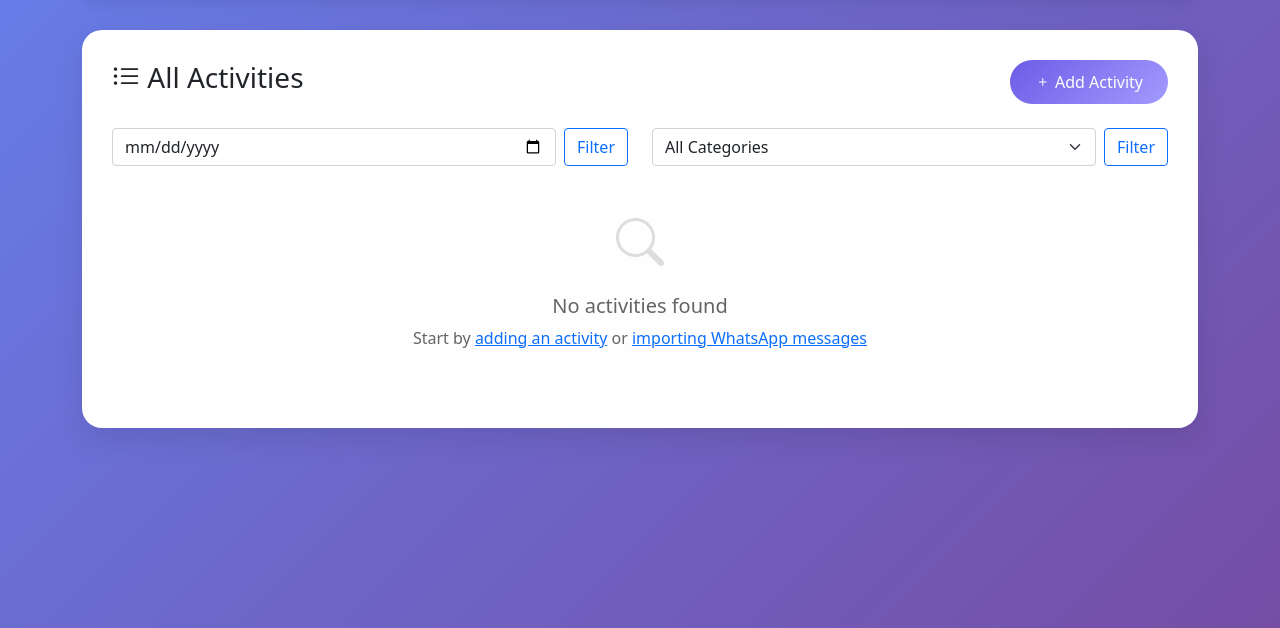
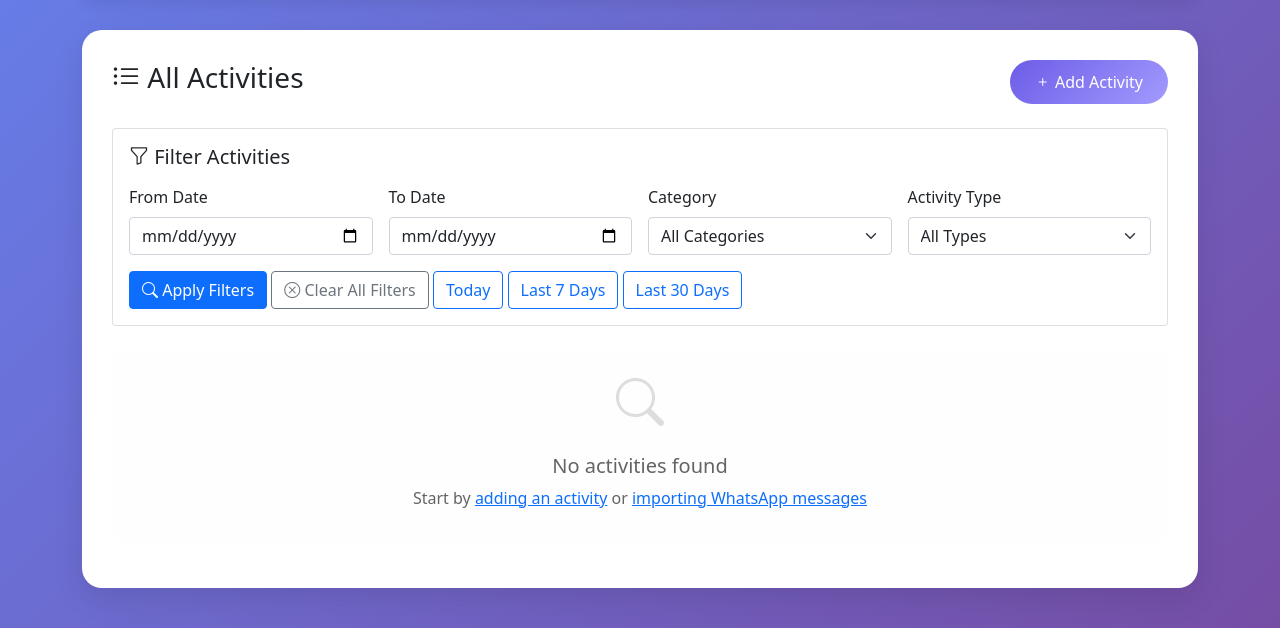
Before and after one commit to lovecurrency/baby-journal-app, a Flask app: page /activities in a window 1280 px wide. Shown: the part 84-712 px from the top of the page. Run offline with Flask 3, Linux system fonts and the light colour scheme.

Commit message:
Add enhanced filtering to activities page
- Add date range filtering (from/to dates)
- Add activity type filter dropdown
- Enable combined filters (all filters work together)
- Add quick date range buttons (Today, Last 7 Days, Last 30 Days)
- Show active filters indicator
- Improve filter UI with card layout

```diff
--- a/main_db.py
+++ b/main_db.py
@@ -261,19 +261,36 @@ def quick_add():
 
 @app.route('/activities')
 def activities():
-    """View all activities with filtering."""
+    """View all activities with combined filtering."""
     # Get filter parameters
-    date_filter = request.args.get('date')
+    date_from = request.args.get('date_from')
+    date_to = request.args.get('date_to')
     category_filter = request.args.get('category')
+    activity_type_filter = request.args.get('activity_type')
 
-    # Get activities based on filters
-    if date_filter:
-        filter_date = datetime.strptime(date_filter, '%Y-%m-%d')
-        filtered_activities = journal.get_activities_by_date(filter_date)
-    elif category_filter:
-        filtered_activities = journal.get_activities_by_category(ActivityCategory(category_filter))
-    else:
-        filtered_activities = journal.get_recent_activities(limit=100)  # Get recent 100 instead of all
+    # Start with all recent activities
+    filtered_activities = journal.get_recent_activities(limit=500)
+
+    # Apply date range filter
+    if date_from:
+        from_date = datetime.strptime(date_from, '%Y-%m-%d')
+        filtered_activities = [a for a in filtered_activities
+                             if a.timestamp >= from_date.replace(hour=0, minute=0, second=0)]
+
+    if date_to:
+        to_date = datetime.strptime(date_to, '%Y-%m-%d')
+        filtered_activities = [a for a in filtered_activities
+                             if a.timestamp <= to_date.replace(hour=23, minute=59, second=59)]
+
+    # Apply category filter
+    if category_filter:
+        filtered_activities = [a for a in filtered_activities
+                             if a.category.value == category_filter]
+
+    # Apply activity type filter
+    if activity_type_filter:
+        filtered_activities = [a for a in filtered_activities
+                             if a.activity_type.value == activity_type_filter]
 
     # Sort by timestamp (newest first)
     filtered_activities = sorted(filtered_activities, key=lambda x: x.timestamp, reverse=True)
@@ -285,14 +302,22 @@ def activities():
         act_dict['timestamp_formatted'] = datetime.fromisoformat(act_dict['timestamp']).strftime('%Y-%m-%d %H:%M')
         activities_display.append(act_dict)
 
-    # Get categories for filter dropdown
+    # Get categories and activity types for filter dropdowns
     categories = [cat.value for cat in ActivityCategory]
+
+    # Get unique activity types from all activities
+    all_activities = journal.get_recent_activities(limit=500)
+    activity_types = list(set(a.activity_type.value for a in all_activities))
+    activity_types.sort()
 
     return render_template('activities.html',
                          activities=activities_display,
                          categories=categories,
-                         selected_date=date_filter,
-                         selected_category=category_filter)
+                         activity_types=activity_types,
+                         selected_date_from=date_from,
+                         selected_date_to=date_to,
+                         selected_category=category_filter,
+                         selected_activity_type=activity_type_filter)
 
 
 @app.route('/analytics')
--- a/templates/activities.html
+++ b/templates/activities.html
@@ -10,38 +10,73 @@
     </a>
 </div>
 
-<div class="row mb-4">
-    <div class="col-md-6">
-        <form method="GET" action="{{ url_for('activities') }}" class="d-flex gap-2">
-            <input type="date" class="form-control" name="date" value="{{ selected_date or '' }}"
-                   placeholder="Filter by date">
-            <button type="submit" class="btn btn-outline-primary">Filter</button>
-            {% if selected_date %}
-                <a href="{{ url_for('activities') }}" class="btn btn-outline-secondary">Clear</a>
-            {% endif %}
-        </form>
+<div class="card mb-4">
+    <div class="card-body">
+        <h5 class="card-title mb-3"><i class="bi bi-funnel"></i> Filter Activities</h5>
+        <form method="GET" action="{{ url_for('activities') }}" id="filterForm">
+            <div class="row g-3">
+                <div class="col-md-3">
+                    <label class="form-label">From Date</label>
+                    <input type="date" class="form-control" name="date_from" value="{{ selected_date_from or '' }}">
                 </div>
-    <div class="col-md-6">
-        <form method="GET" action="{{ url_for('activities') }}" class="d-flex gap-2">
+                <div class="col-md-3">
+                    <label class="form-label">To Date</label>
+                    <input type="date" class="form-control" name="date_to" value="{{ selected_date_to or '' }}">
+                </div>
+                <div class="col-md-3">
+                    <label class="form-label">Category</label>
                     <select name="category" class="form-select">
                         <option value="">All Categories</option>
                         {% for category in categories %}
                             <option value="{{ category }}" {% if selected_category == category %}selected{% endif %}>
-                        {{ category|capitalize }}
+                                {{ category|replace('_', ' ')|title }}
                             </option>
                         {% endfor %}
                     </select>
-            <button type="submit" class="btn btn-outline-primary">Filter</button>
-            {% if selected_category %}
-                <a href="{{ url_for('activities') }}" class="btn btn-outline-secondary">Clear</a>
-            {% endif %}
+                </div>
+                <div class="col-md-3">
+                    <label class="form-label">Activity Type</label>
+                    <select name="activity_type" class="form-select">
+                        <option value="">All Types</option>
+                        {% for activity_type in activity_types %}
+                            <option value="{{ activity_type }}" {% if selected_activity_type == activity_type %}selected{% endif %}>
+                                {{ activity_type|replace('_', ' ')|title }}
+                            </option>
+                        {% endfor %}
+                    </select>
+                </div>
+            </div>
+            <div class="row mt-3">
+                <div class="col-md-12">
+                    <button type="submit" class="btn btn-primary">
+                        <i class="bi bi-search"></i> Apply Filters
+                    </button>
+                    <a href="{{ url_for('activities') }}" class="btn btn-outline-secondary">
+                        <i class="bi bi-x-circle"></i> Clear All Filters
+                    </a>
+                    <button type="button" class="btn btn-outline-primary" onclick="setQuickDateRange('today')">Today</button>
+                    <button type="button" class="btn btn-outline-primary" onclick="setQuickDateRange('week')">Last 7 Days</button>
+                    <button type="button" class="btn btn-outline-primary" onclick="setQuickDateRange('month')">Last 30 Days</button>
+                </div>
+            </div>
         </form>
     </div>
 </div>
 
 {% if activities %}
     <div class="d-flex justify-content-between align-items-center mb-3">
+        <div>
             <p class="text-muted mb-0">Showing {{ activities|length }} activities</p>
+            {% if selected_date_from or selected_date_to or selected_category or selected_activity_type %}
+            <small class="text-info">
+                <i class="bi bi-info-circle"></i> Filters applied:
+                {% if selected_date_from %}From {{ selected_date_from }}{% endif %}
+                {% if selected_date_to %}To {{ selected_date_to }}{% endif %}
+                {% if selected_category %}Category: {{ selected_category|replace('_', ' ')|title }}{% endif %}
+                {% if selected_activity_type %}Type: {{ selected_activity_type|replace('_', ' ')|title }}{% endif %}
+            </small>
+            {% endif %}
+        </div>
         <button class="btn btn-sm btn-outline-danger" onclick="showClearAllModal()">
             <i class="bi bi-trash3"></i> Clear All Activities
         </button>
@@ -114,7 +149,7 @@
         <i class="bi bi-search" style="font-size: 3rem; color: #ddd;"></i>
         <h5 class="mt-3">No activities found</h5>
         <p>
-            {% if selected_date or selected_category %}
+            {% if selected_date_from or selected_date_to or selected_category or selected_activity_type %}
                 Try adjusting your filters or
                 <a href="{{ url_for('activities') }}">view all activities</a>
             {% else %}
@@ -197,5 +232,24 @@ document.getElementById('confirmationInput').addEventListener('input', function(
     const button = document.getElementById('confirmButton');
     button.disabled = this.value !== 'DELETE_ALL_ACTIVITIES';
 });
+
+// Function to set quick date ranges
+function setQuickDateRange(range) {
+    const today = new Date();
+    const dateFrom = document.querySelector('input[name="date_from"]');
+    const dateTo = document.querySelector('input[name="date_to"]');
+
+    dateTo.value = today.toISOString().split('T')[0];
+
+    if (range === 'today') {
+        dateFrom.value = today.toISOString().split('T')[0];
+    } else if (range === 'week') {
+        const weekAgo = new Date(today.getTime() - (7 * 24 * 60 * 60 * 1000));
+        dateFrom.value = weekAgo.toISOString().split('T')[0];
+    } else if (range === 'month') {
+        const monthAgo = new Date(today.getTime() - (30 * 24 * 60 * 60 * 1000));
+        dateFrom.value = monthAgo.toISOString().split('T')[0];
+    }
+}
 </script>
 {% endblock %}
```
Lines whose indentation alone changed are shown as unchanged.
